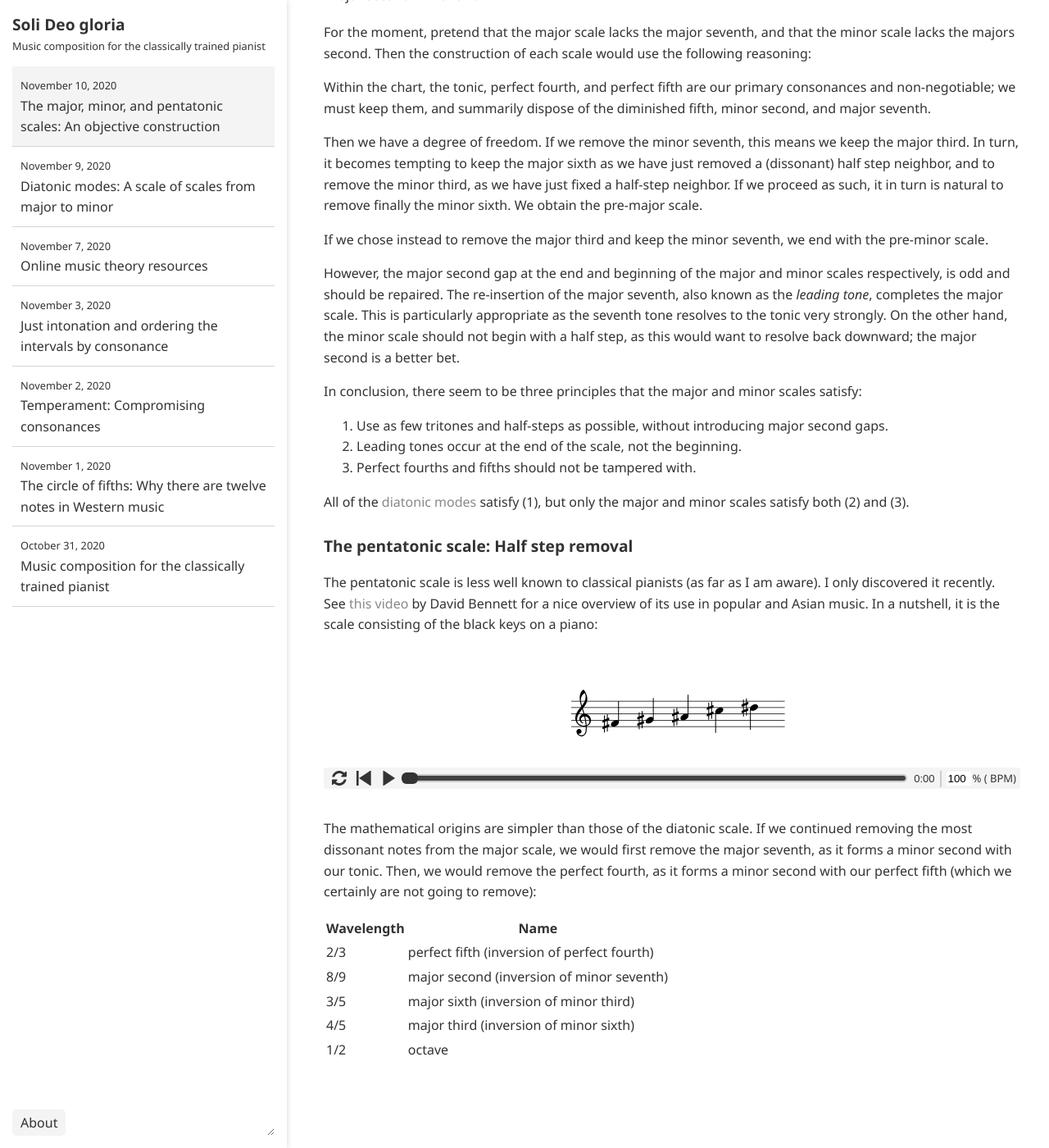
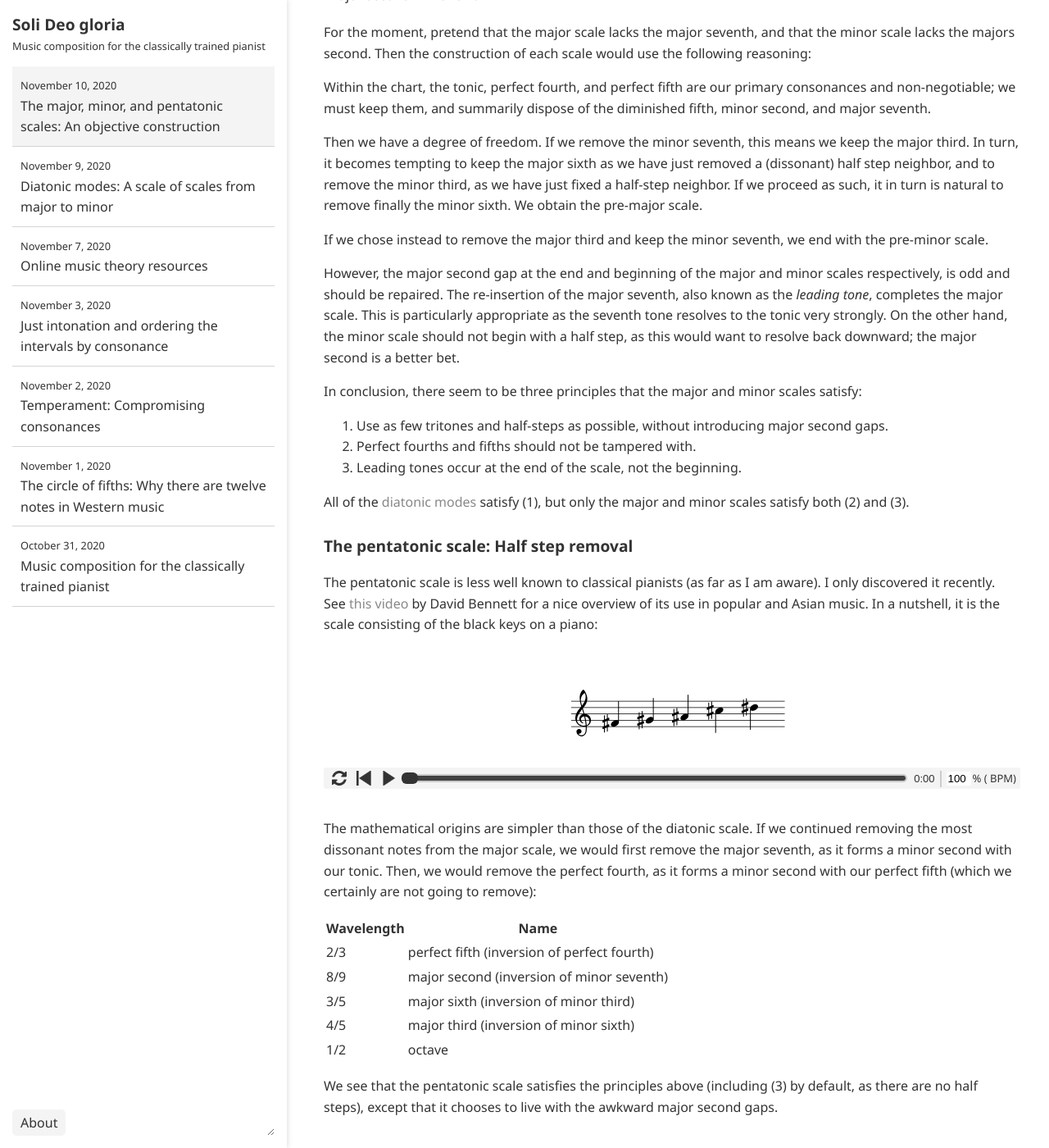
Before and after one commit to ansyblenetwork/sdg, a Jekyll site: the page built from _posts/2020-11-10-the-major-minor.md, in a window 1280 px wide and 1400 px high, scrolled down 1257 px. Shown: the whole window at 82% size. Built offline with Jekyll 4.4.1, drawn with Linux system fonts in a browser that asks for light colours.

Commit message:
Update 2020-11-10-the-major-minor.md

```diff
--- a/_posts/2020-11-10-the-major-minor.md
+++ b/_posts/2020-11-10-the-major-minor.md
@@ -51,8 +51,8 @@ However, the major second gap at the end and beginning of the major and minor sc
 In conclusion, there seem to be three principles that the major and minor scales satisfy:
 
 1. Use as few tritones and half-steps as possible, without introducing major second gaps.
-2. Leading tones occur at the end of the scale, not the beginning.
-3. Perfect fourths and fifths should not be tampered with.
+2. Perfect fourths and fifths should not be tampered with.
+3. Leading tones occur at the end of the scale, not the beginning.
 
 All of the [diatonic modes]({{ "" | relative_url }}{% post_url 2020-11-09-diatonic-modes-a %}) satisfy (1), but only the major and minor scales satisfy both (2) and (3).
 
@@ -81,3 +81,5 @@ The mathematical origins are simpler than those of the diatonic scale. If we con
 | 3/5 | major sixth (inversion of minor third) |
 | 4/5 | major third (inversion of minor sixth) |
 | 1/2 | octave |
+
+We see that the pentatonic scale satisfies the principles above (including (3) by default, as there are no half steps), except that it chooses to live with the awkward major second gaps.
```
